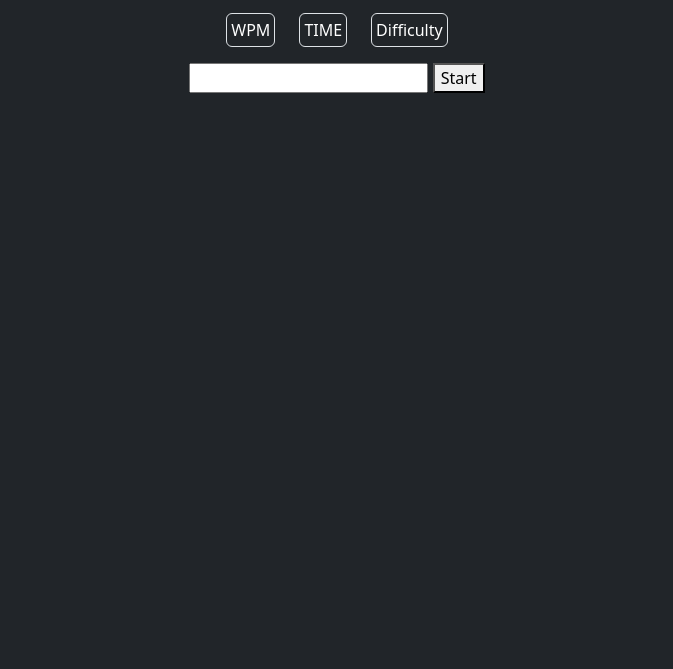
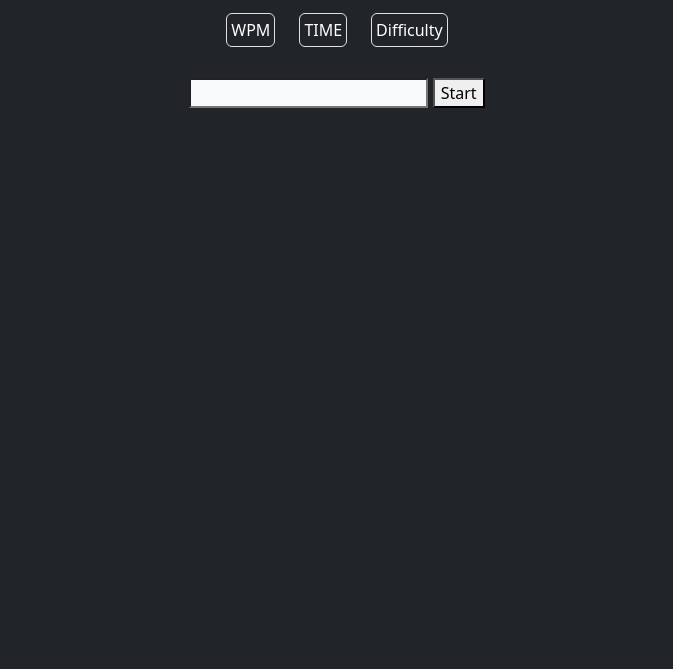
Before and after one commit to jnale-hub/Typing-Game, a plain HTML site: page index.html in a window 1280 px wide. Shown: the part 131-800 px from the top of the page, without its empty margins (303-976 px from the left). Drawn offline with nearby package versions, Linux system fonts and the light colour scheme.

Commit message:
Update input position

```diff
--- a/index.html
+++ b/index.html
@@ -22,8 +22,8 @@
         </div>
         <div class="px-md-5 px-2">
             <p id="quote" class="fs-5"></p> <!-- This will display our quote -->
-            <div class="text-center sticky-bottom top-50 pb-5" id="input-container">
-                <input type="text" aria-label="current word" id="typed-value" /> <!-- The textbox for typing -->
+            <div class="text-center sticky-bottom pb-5 z-2 input-container">
+                <input type="text" aria-label="current word" id="typed-value" class="bg-light"/> <!-- The textbox for typing -->
                 <button type="button" id="start">Start</button> <!-- To start the game -->
             </div>
         </div>
--- a/style.css
+++ b/style.css
@@ -31,3 +31,26 @@
   h1 {
     color: var(--harvest-gold) !important;
   }
+
+  .input-container {
+    padding: 10px;
+    position: -webkit-sticky;
+    position: sticky;
+    bottom: 0;
+    z-index: 1000; /* Ensure it's above the keyboard */
+}
+
+/* Adjust the container's behavior on different screen sizes */
+@media (min-width: 576px) {
+    .input-container {
+        padding: 15px;
+    }
+}
+
+/* Custom CSS to adjust viewport height for mobile devices */
+@media (max-width: 576px) {
+    body {
+        height: 100vh; /* Ensure full viewport height */
+        overflow-y: auto; /* Enable scrolling when the keyboard is displayed */
+    }
+}
```
